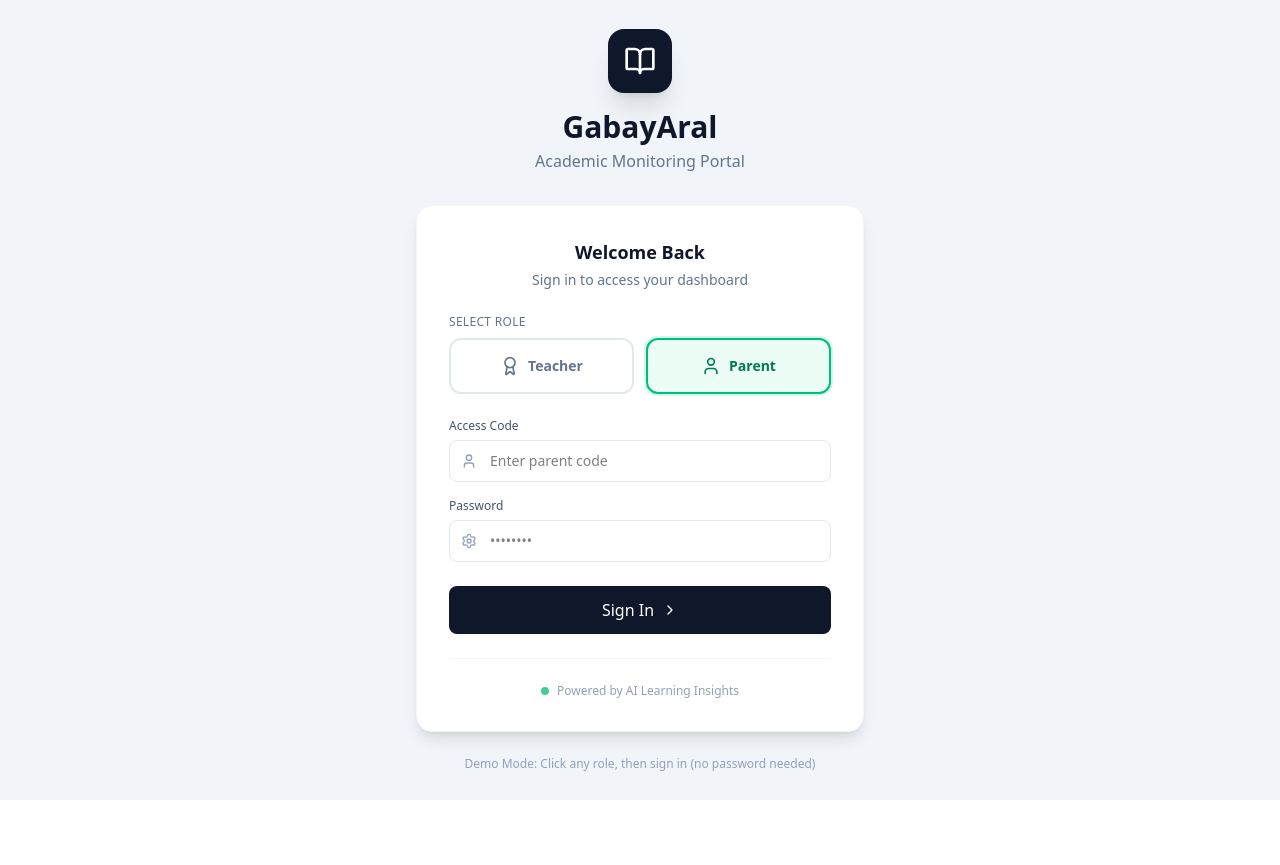
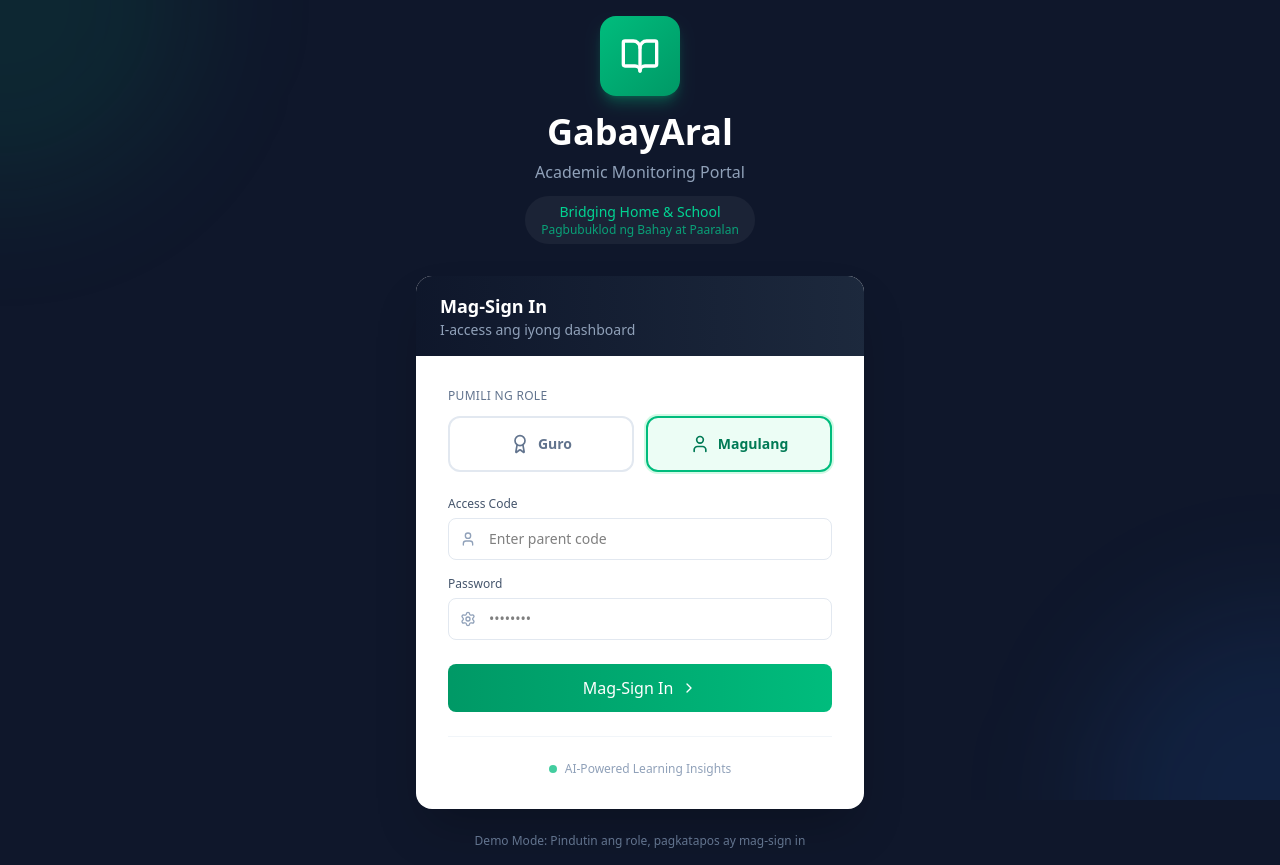
Before and after one commit to raejohnacarandang/gabayaral2, a React (Vite) app: page / in a window 1280 px wide. Before the commit the page ends 800 px from the top, so only its background shows below. Built offline with nearby package versions, Linux system fonts and the light colour scheme.

Commit message:
Login with dark theme, Tagalog tagline, aesthetics

```diff
--- a/src/App.tsx
+++ b/src/App.tsx
@@ -504,32 +504,43 @@ const handleAddGrade = (newGrade: GradeEntry) => {
 
 if (!isAuthenticated) {
     return (
-      <div className="min-h-screen bg-slate-100 flex items-center justify-center p-4 font-sans">
+      <div className="min-h-screen bg-slate-900 flex items-center justify-center p-4 font-sans">
+        {/* Background Pattern */}
+        <div className="absolute inset-0 overflow-hidden">
+          <div className="absolute top-0 left-0 w-96 h-96 bg-emerald-500/10 rounded-full blur-3xl -translate-x-1/2 -translate-y-1/2"></div>
+          <div className="absolute bottom-0 right-0 w-96 h-96 bg-blue-500/10 rounded-full blur-3xl translate-x-1/2 translate-y-1/2"></div>
+        </div>
+
         <motion.div
           initial={{ opacity: 0, y: 20 }}
           animate={{ opacity: 1, y: 0 }}
-          className="w-full max-w-md"
+          className="w-full max-w-md relative"
         >
           {/* Logo Section */}
           <div className="text-center mb-8">
-            <div className="inline-flex items-center justify-center w-16 h-16 bg-slate-900 rounded-2xl shadow-xl mb-4">
-              <BookOpen className="text-white w-8 h-8" />
+            <div className="inline-flex items-center justify-center w-20 h-20 bg-gradient-to-br from-emerald-500 to-emerald-600 rounded-2xl shadow-lg shadow-emerald-500/30 mb-4">
+              <BookOpen className="text-white w-10 h-10" />
             </div>
-            <h1 className="text-3xl font-bold text-slate-900">GabayAral</h1>
-            <p className="text-slate-500 mt-1">Academic Monitoring Portal</p>
+            <h1 className="text-4xl font-bold text-white">GabayAral</h1>
+            <p className="text-slate-400 mt-2">Academic Monitoring Portal</p>
+            <div className="mt-3 inline-block px-4 py-1.5 bg-white/5 rounded-full">
+              <p className="text-sm text-emerald-400 font-medium">Bridging Home & School</p>
+              <p className="text-xs text-emerald-400/70">Pagbubuklod ng Bahay at Paaralan</p>
+            </div>
           </div>
 
           {/* Login Card */}
-          <div className="bg-white rounded-2xl shadow-lg border border-slate-100 overflow-hidden">
+          <div className="bg-white rounded-2xl shadow-2xl overflow-hidden">
+            {/* Card Header */}
+            <div className="bg-gradient-to-r from-slate-900 to-slate-800 px-6 py-4">
+              <h2 className="text-lg font-semibold text-white">Mag-Sign In</h2>
+              <p className="text-slate-400 text-sm">I-access ang iyong dashboard</p>
+            </div>
+
             <div className="p-6 sm:p-8">
-              <div className="text-center mb-6">
-                <h2 className="text-lg font-semibold text-slate-900">Welcome Back</h2>
-                <p className="text-sm text-slate-500 mt-1">Sign in to access your dashboard</p>
-              </div>
-
               {/* Role Selection */}
               <div className="mb-6">
-                <p className="text-xs font-medium text-slate-500 mb-2 uppercase tracking-wide">Select Role</p>
+                <p className="text-xs font-medium text-slate-500 mb-3 uppercase tracking-wide">Pumili ng Role</p>
                 <div className="grid grid-cols-2 gap-3">
                   <button
                     onClick={() => setRole('teacher')}
@@ -539,7 +550,7 @@ if (!isAuthenticated) {
                     )}
                   >
                     <Award className="w-5 h-5" />
-                    <span className="text-sm font-semibold">Teacher</span>
+                    <span className="text-sm font-semibold">Guro</span>
                   </button>
                   <button
                     onClick={() => setRole('parent')}
@@ -549,7 +560,7 @@ if (!isAuthenticated) {
                     )}
                   >
                     <User className="w-5 h-5" />
-                    <span className="text-sm font-semibold">Parent</span>
+                    <span className="text-sm font-semibold">Magulang</span>
                   </button>
                 </div>
               </div>
@@ -557,7 +568,9 @@ if (!isAuthenticated) {
               {/* Form Fields */}
               <div className="space-y-4">
                 <div>
-                  <label className="text-xs font-medium text-slate-600 mb-1.5 block">{role === 'teacher' ? 'Teacher ID' : 'Access Code'}</label>
+                  <label className="text-xs font-medium text-slate-600 mb-1.5 block">
+                    {role === 'teacher' ? 'Teacher ID' : 'Access Code'}
+                  </label>
                   <div className="relative">
                     <div className="absolute inset-y-0 left-3 flex items-center pointer-events-none">
                       <User className="w-4 h-4 text-slate-400" />
@@ -588,23 +601,23 @@ if (!isAuthenticated) {
               {/* Submit Button */}
               <button
                 onClick={() => setIsAuthenticated(true)}
-                className="w-full mt-6 py-3 bg-slate-900 hover:bg-slate-800 text-white font-medium rounded-lg transition-all flex items-center justify-center gap-2 group"
+                className="w-full mt-6 py-3 bg-gradient-to-r from-emerald-600 to-emerald-500 hover:from-emerald-500 hover:to-emerald-400 text-white font-medium rounded-lg transition-all flex items-center justify-center gap-2"
               >
-                <span>Sign In</span>
-                <ChevronRight className="w-4 h-4 group-hover:translate-x-0.5 transition-transform" />
+                <span>Mag-Sign In</span>
+                <ChevronRight className="w-4 h-4" />
               </button>
 
               {/* Footer */}
               <div className="mt-6 pt-6 border-t border-slate-100 flex items-center justify-center gap-2">
                  <div className="w-2 h-2 bg-emerald-500 rounded-full animate-pulse"></div>
-                 <p className="text-xs text-slate-400">Powered by AI Learning Insights</p>
+                 <p className="text-xs text-slate-400">AI-Powered Learning Insights</p>
               </div>
             </div>
           </div>
 
           {/* Demo Hint */}
-          <p className="text-center text-xs text-slate-400 mt-6">
-            Demo Mode: Click any role, then sign in (no password needed)
+          <p className="text-center text-xs text-slate-500 mt-6">
+            Demo Mode: Pindutin ang role, pagkatapos ay mag-sign in
           </p>
         </motion.div>
       </div>
```
